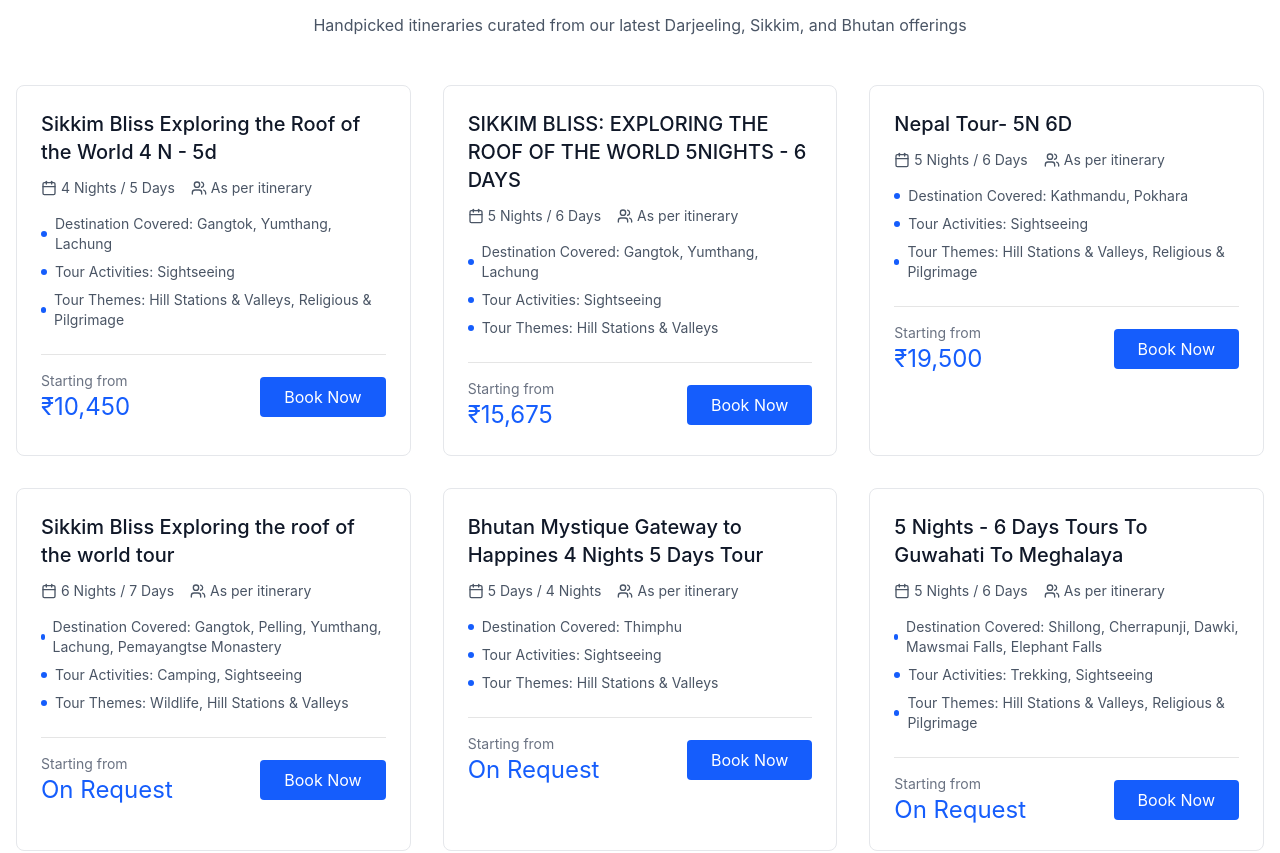
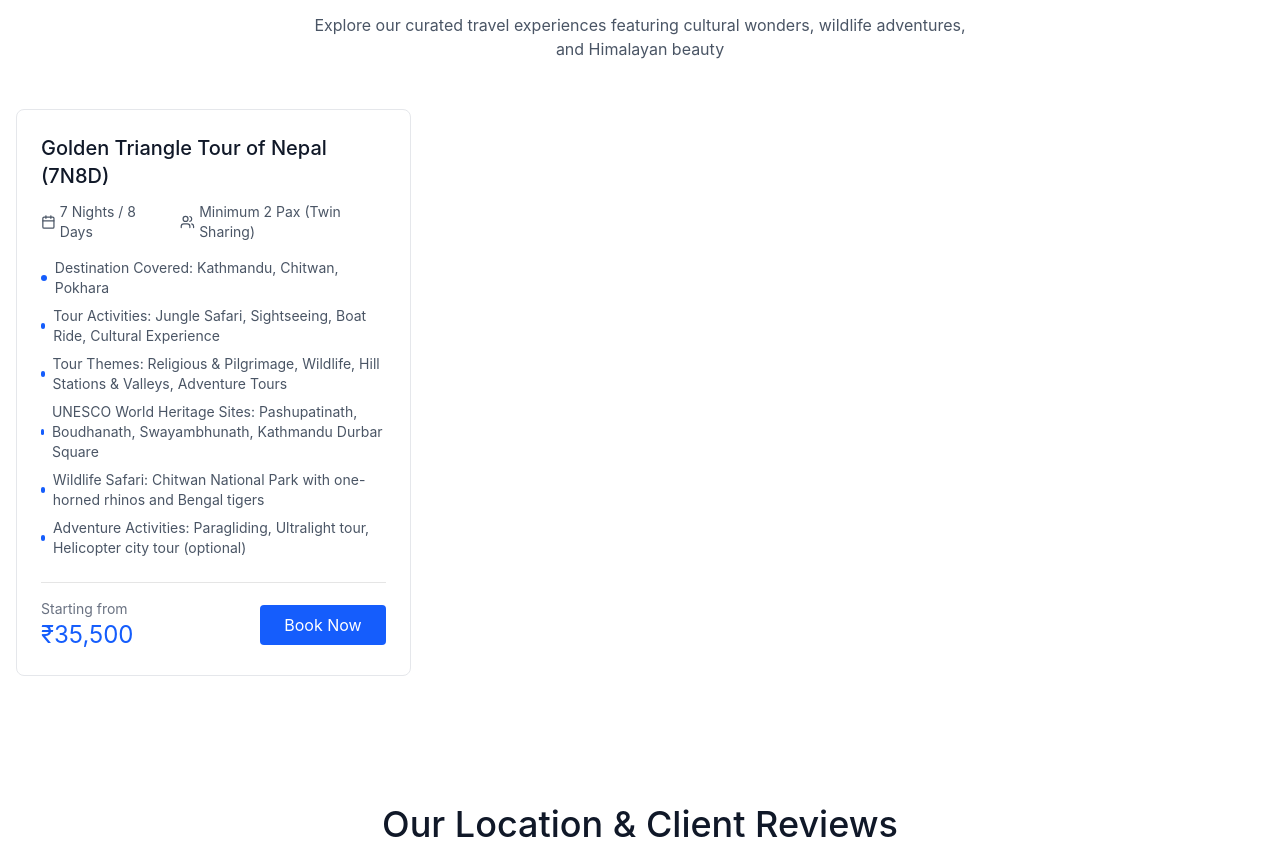
Before and after one commit to prabhat76/travelandthrill, a React (Vite) app: page / in a window 1280 px wide. Shown: the part 3055-3908 px from the top of the page. Built offline with nearby package versions, Linux system fonts and the light colour scheme.

Commit message:
final changes

```diff
--- a/src/app/components/Contact.tsx
+++ b/src/app/components/Contact.tsx
@@ -46,7 +46,7 @@
       ].join('\n')
     );
 
-    window.location.href = `mailto:planmytraveltrek24@gmail.com?subject=${subject}&body=${body}`;
+    window.location.href = `mailto:official@travelandthrills.com?subject=${subject}&body=${body}`;
   };
 
   const handleSubmit = async (event: FormEvent<HTMLFormElement>) => {
--- a/src/app/components/Footer.tsx
+++ b/src/app/components/Footer.tsx
@@ -62,7 +62,7 @@
             <h3 className="text-lg mb-4">Contact</h3>
             <div className="space-y-2 text-gray-400">
               <p>Rupesh Tamang</p>
-              <p>planmytraveltrek24@gmail.com</p>
+              <p>official@travelandthrills.com</p>
               <p>6th Mile Bazar, Tukdah, Peshok Road</p>
               <p>Darjeeling, West Bengal - 734222</p>
             </div>
--- a/src/app/components/TourPackages.tsx
+++ b/src/app/components/TourPackages.tsx
@@ -9,7 +9,7 @@
         <div className="text-center mb-12">
           <h2 className="text-3xl md:text-4xl mb-4 text-gray-900">Tour Packages</h2>
           <p className="text-gray-600 max-w-2xl mx-auto">
-            Handpicked itineraries curated from our latest Darjeeling, Sikkim, and Bhutan offerings
+            Explore our curated travel experiences featuring cultural wonders, wildlife adventures, and Himalayan beauty
           </p>
         </div>
 
--- a/src/app/data/siteContent.ts
+++ b/src/app/data/siteContent.ts
@@ -34,125 +34,47 @@
 
 export const packages: PackageItem[] = [
   {
-    slug: 'sikkim-bliss-exploring-the-roof-of-the-world-4-n-5d',
-    title: 'Sikkim Bliss Exploring the Roof of the World 4 N - 5d',
-    duration: '4 Nights / 5 Days',
-    price: '₹10,450',
-    people: 'As per itinerary',
-    highlights: ['Destination Covered: Gangtok, Yumthang, Lachung', 'Tour Activities: Sightseeing', 'Tour Themes: Hill Stations & Valleys, Religious & Pilgrimage'],
-    details: 'Welcome to Bagdogra Airport. Representative assistance and vehicle pick-up. Drive to Gangtok, followed by North Sikkim and Yumthang circuit as per itinerary.',
-    image: 'https://ttw.wlimg.com/package-images/photo-big/dir_57/1682301/399050.jpg',
-    sourceUrl: 'https://www.travelandthrillsholidays.co.in/holiday-packages/sikkim-bliss-exploring-the-roofof-the-world4n5d.htm'
-  },
-  {
-    slug: 'sikkim-bliss-exploring-the-roof-of-the-world-5nights-6-days',
-    title: 'SIKKIM BLISS: EXPLORING THE ROOF OF THE WORLD 5NIGHTS - 6 DAYS',
-    duration: '5 Nights / 6 Days',
-    price: '₹15,675',
-    people: 'As per itinerary',
-    highlights: ['Destination Covered: Gangtok, Yumthang, Lachung', 'Tour Activities: Sightseeing', 'Tour Themes: Hill Stations & Valleys'],
-    details: 'Extended Sikkim package with Gangtok and North Sikkim route for travelers who want additional days in the hills.',
-    image: 'https://ttw.wlimg.com/package-images/photo-big/dir_57/1682301/399074.jpg',
-    sourceUrl: 'https://www.travelandthrillsholidays.co.in/holiday-packages/sikkim-bliss-exploring-the-roofof-the-world-5nights6-days.htm'
-  },
-  {
-    slug: 'nepal-tour-5n-6d',
-    title: 'Nepal Tour- 5N 6D',
-    duration: '5 Nights / 6 Days',
-    price: '₹19,500',
-    people: 'As per itinerary',
-    highlights: ['Destination Covered: Kathmandu, Pokhara', 'Tour Activities: Sightseeing', 'Tour Themes: Hill Stations & Valleys, Religious & Pilgrimage'],
-    details: 'As per train schedule arrival in Gorakhpur, transport assistance is provided and the itinerary proceeds to Kathmandu and Pokhara sightseeing.',
-    image: 'https://ttw.wlimg.com/package-images/photo-big/dir_57/1682301/399649.jpg',
-    sourceUrl: 'https://www.travelandthrillsholidays.co.in/holiday-packages/nepal-package-from-gorakhpur.htm'
-  },
-  {
-    slug: 'sikkim-bliss-exploring-the-roof-of-the-world-tour',
-    title: 'Sikkim Bliss Exploring the roof of the world tour',
-    duration: '6 Nights / 7 Days',
-    price: 'On Request',
-    people: 'As per itinerary',
-    highlights: ['Destination Covered: Gangtok, Pelling, Yumthang, Lachung, Pemayangtse Monastery', 'Tour Activities: Camping, Sightseeing', 'Tour Themes: Wildlife, Hill Stations & Valleys'],
-    details: 'Complete Sikkim circuit package with mountain sightseeing and multi-stop stay plan.',
-    image: 'https://ttw.wlimg.com/package-images/photo-big/dir_57/1682301/399650.jpg',
-    sourceUrl: 'https://www.travelandthrillsholidays.co.in/holiday-packages/6-night-7-days-sikkim-package.htm'
-  },
-  {
-    slug: 'bhutan-mystique-gateway-to-happines-4-nights-5-days-tour',
-    title: 'Bhutan Mystique Gateway to Happines 4 Nights 5 Days Tour',
-    duration: '5 Days / 4 Nights',
-    price: 'On Request',
-    people: 'As per itinerary',
-    highlights: ['Destination Covered: Thimphu', 'Tour Activities: Sightseeing', 'Tour Themes: Hill Stations & Valleys'],
-    details: 'Bhutan itinerary route designed for mountain and cultural sightseeing.',
-    image: 'https://ttw.wlimg.com/package-images/photo-big/dir_57/1682301/399754.jpg',
-    sourceUrl: 'https://www.travelandthrillsholidays.co.in/holiday-packages/4-nights-5-days-bhutan-tour.htm'
-  },
-  {
-    slug: '5-nights-6-days-tours-to-guwahati-to-meghalaya',
-    title: '5 Nights - 6 Days Tours To Guwahati To Meghalaya',
-    duration: '5 Nights / 6 Days',
-    price: 'On Request',
-    people: 'As per itinerary',
-    highlights: ['Destination Covered: Shillong, Cherrapunji, Dawki, Mawsmai Falls, Elephant Falls', 'Tour Activities: Trekking, Sightseeing', 'Tour Themes: Hill Stations & Valleys, Religious & Pilgrimage'],
-    details: 'Meghalaya route featuring Shillong, Cherrapunji, and Dawki sightseeing.',
-    image: 'https://ttw.wlimg.com/package-images/photo-big/dir_57/1682301/400033.jpg',
-    sourceUrl: 'https://www.travelandthrillsholidays.co.in/holiday-packages/5-nights6-days-toursto-guwahatito-meghalaya.htm'
-  },
-  {
-    slug: 'amazing-north-east-india-06-nights-07-days',
-    title: 'Amazing North East India 06 Nights - 07 Days',
-    duration: '6 Nights / 7 Days',
-    price: 'On Request',
-    people: 'As per itinerary',
-    highlights: ['Destination Covered: Gangtok, Darjeeling, Kalimpong, Hanuman Tok, Ganesh Tok, Enchey Monastery', 'Tour Activities: Mountaineering, Sightseeing', 'Tour Themes: Hill Stations & Valleys'],
-    details: 'North East India package covering key Sikkim and Darjeeling circuits.',
-    image: 'https://ttw.wlimg.com/package-images/photo-big/dir_57/1682301/400034.jpg',
-    sourceUrl: 'https://www.travelandthrillsholidays.co.in/holiday-packages/amazing-north-east-india06-nights07-days.htm'
-  },
-  {
-    slug: '5-nights-6-days-kashmir-to-kashmir-dal-lake-gulmarg-sonamarg-pahalgam-tour',
-    title: '5 Nights 6 Days Kashmir To Kashmir - Dal Lake - Gulmarg - Sonamarg - Pahalgam Tour',
-    duration: '5 Nights / 6 Days',
-    price: 'On Request',
-    people: 'As per itinerary',
-    highlights: ['Destination Covered: Srinagar, Pahalgam, Sonamarg, Gulmarg, Shankaracharya Temple, Dal Lake', 'Tour Activities: Mountaineering', 'Tour Themes: Hill Stations & Valleys'],
-    details: 'Kashmir circuit package with Srinagar, Gulmarg, Sonamarg, and Pahalgam sightseeing.',
-    image: 'https://ttw.wlimg.com/package-images/photo-big/dir_57/1682301/400035.jpg',
-    sourceUrl: 'https://www.travelandthrillsholidays.co.in/holiday-packages/5-nights6-days-kashmirto-kashmir-dal-lake-gulmarg-sonamarg-pahalgam.htm'
-  },
-  {
-    slug: '2-nights-3-days-goa-tour-package',
-    title: '2 Nights - 3 Days Goa Tour Package',
-    duration: '2 Nights / 3 Days',
-    price: 'On Request',
-    people: 'As per itinerary',
-    highlights: ['Destination Covered: North Goa, South Goa', 'Tour Activities: Beaches Sightseeing', 'Tour Themes: Beaches and Islands'],
-    details: 'Short Goa package focused on North and South Goa sightseeing.',
-    image: 'https://ttw.wlimg.com/package-images/photo-big/dir_57/1682301/400036.jpg',
-    sourceUrl: 'https://www.travelandthrillsholidays.co.in/holiday-packages/2-nights3-days-goa-tour-package.htm'
-  },
-  {
-    slug: '13-nights-14-days-everest-base-camp-trek-tour',
-    title: '13 Nights 14 Days Everest Base Camp Trek Tour',
-    duration: '13 Nights / 14 Days',
-    price: 'On Request',
-    people: 'As per itinerary',
-    highlights: ['Destination Covered: Kathmandu, Solukhumbu', 'Tour Activities: Trekking', 'Tour Themes: Adventure Tours, Hill Stations & Valleys'],
-    details: 'Long-duration Everest Base Camp trek itinerary via Kathmandu and Solukhumbu route.',
-    image: 'https://ttw.wlimg.com/package-images/photo-big/dir_57/1682301/400037.jpg',
-    sourceUrl: 'https://www.travelandthrillsholidays.co.in/holiday-packages/13-nights14-days-everest-base-camp-trek-tour.htm'
-  },
-  {
-    slug: 'kerala-4-night-5-days-package',
-    title: 'Kerala 4 Night 5 Days Package',
-    duration: '4 Nights / 5 Days',
-    price: 'On Request',
-    people: 'As per itinerary',
-    highlights: ['Destination Covered: Thekkady, Alleppey, Munnar', 'Tour Activities: House Boat, Boating, Sightseeing', 'Tour Themes: Hill Stations & Valleys'],
-    details: 'Kerala route package with Munnar, Thekkady, and Alleppey experiences.',
-    image: 'https://ttw.wlimg.com/package-images/photo-big/dir_57/1682301/400038.jpg',
-    sourceUrl: 'https://www.travelandthrillsholidays.co.in/holiday-packages/kerala4-night5-days-package.htm'
+    slug: 'golden-triangle-tour-of-nepal-7n8d',
+    title: 'Golden Triangle Tour of Nepal (7N8D)',
+    duration: '7 Nights / 8 Days',
+    price: '₹35,500',
+    people: 'Minimum 2 Pax (Twin Sharing)',
+    highlights: [
+      'Destination Covered: Kathmandu, Chitwan, Pokhara',
+      'Tour Activities: Jungle Safari, Sightseeing, Boat Ride, Cultural Experience',
+      'Tour Themes: Religious & Pilgrimage, Wildlife, Hill Stations & Valleys, Adventure Tours',
+      'UNESCO World Heritage Sites: Pashupatinath, Boudhanath, Swayambhunath, Kathmandu Durbar Square',
+      'Wildlife Safari: Chitwan National Park with one-horned rhinos and Bengal tigers',
+      'Adventure Activities: Paragliding, Ultralight tour, Helicopter city tour (optional)'
+    ],
+    details: `ITINERARY
+
+Day 01: Arrival in Kathmandu
+Upon your arrival at Tribhuvan International Airport in Kathmandu, you will be warmly welcomed and transferred to your hotel. After check-in and a brief rest, you will head to the sacred Pashupatinath Temple, one of the holiest Hindu temples dedicated to Lord Shiva. In the evening, witness the mesmerizing Ganga Aarati ceremony on the banks of the Bagmati River—a spiritually uplifting experience. Return to your hotel for dinner and rest. Overnight stay in Kathmandu.
+
+Day 02: Exploring the Cultural Heart of Kathmandu
+After a delightful breakfast, begin your day by exploring Kathmandu Durbar Square, a UNESCO World Heritage Site known for its stunning Newari architecture, ancient palaces, and temples. Continue to Swayambhunath Stupa, also called the Monkey Temple, perched on a hilltop offering panoramic views of the Kathmandu Valley. Later, visit the peaceful and massive Boudhanath Stupa, a key spiritual hub for Tibetan Buddhists. The day is a blend of cultural depth and scenic beauty. Overnight stay in Kathmandu.
+
+Day 03: Drive to Chitwan – Jungle Life Begins
+After breakfast, set off on a scenic drive to Chitwan National Park (approximately 5–6 hours), located in the subtropical lowlands of southern Nepal. On arrival, check into a jungle resort and relax. Later take a guided walk through a Tharu village, where you'll learn about the local lifestyle and customs. In the evening, enjoy a traditional Tharu cultural dance performance. Wind down with dinner in the peaceful ambiance of the forest. Overnight stay in Chitwan.
+
+Day 04: Jungle Safari Adventure in Chitwan
+Today is full of adventure and wildlife exploration. After breakfast, embark on an exciting elephant-back safari or jeep safari through Chitwan National Park, home to exotic wildlife including one-horned rhinos, deer, wild boars, and—if you're lucky—you can even spot the elusive Bengal tiger. Later, enjoy a tranquil canoe ride on the Rapti River, spotting crocodiles and a variety of bird species along the way. The day also includes a visit to the elephant breeding center, offering insight into elephant conservation. Overnight stay in Chitwan.
+
+Day 05: Drive to Pokhara – The Lakeside Gem
+After breakfast, depart for Pokhara, a picturesque city nestled beside the Himalayas (approximately a 4–5-hour drive). Upon arrival, check into your hotel near Phewa Lake, the vibrant heart of Pokhara. In the evening, enjoy a serene boat ride on Phewa Lake and visit the Tal Barahi Temple, situated on a small island. You'll have free time to stroll along the lakeside, relax in cafés, or shop for souvenirs. Overnight stay in Pokhara.
+
+Day 06: Pokhara Sightseeing & Adventure
+Rise early for a drive to Sarangkot, a famous viewpoint for witnessing a breathtaking sunrise over the Annapurna and Dhaulagiri ranges. After breakfast, explore Pokhara's highlights including the majestic Davis Falls, the mystical Gupteshwor Mahadev Cave, and the serene World Peace Pagoda. Adventure seekers may opt for activities such as paragliding, Ultralight tour, or even a helicopter city tour. Overnight stay in Pokhara.
+
+Day 07: Return to Kathmandu
+After breakfast, drive back to Kathmandu (approx. 6 hours). Upon arrival, enjoy some free time in Thamel, the bustling tourist hub known for its vibrant markets, handicraft stores, and restaurants. In the evening, indulge in a traditional Nepali dinner accompanied by a cultural dance performance—a perfect farewell to your Nepali adventure. Overnight stay in Kathmandu.
+
+Day 08: Visit Jalnarayan Temple & Departure
+After breakfast, visit the sacred Jalnarayan Temple (Sleeping Vishnu Temple), a revered Hindu site featuring a large reclining statue of Lord Vishnu in a pond. Later, you'll be transferred to the airport in time for your onward journey, carrying with you the rich memories and spiritual energy of Nepal's Golden Triangle.
+
+Note: The above package can be fully customized according to your requirements. Please feel free to contact us with any inquiries.`,
+    image: '/nepal.png',
   }
 ];
 
```
Also changed, not shown: src/app/pages/PackageDetailPage.tsx (+42 -6 lines), public/nepaltour.png (added), 1 other file (tests, documents, lock files or other folders).
